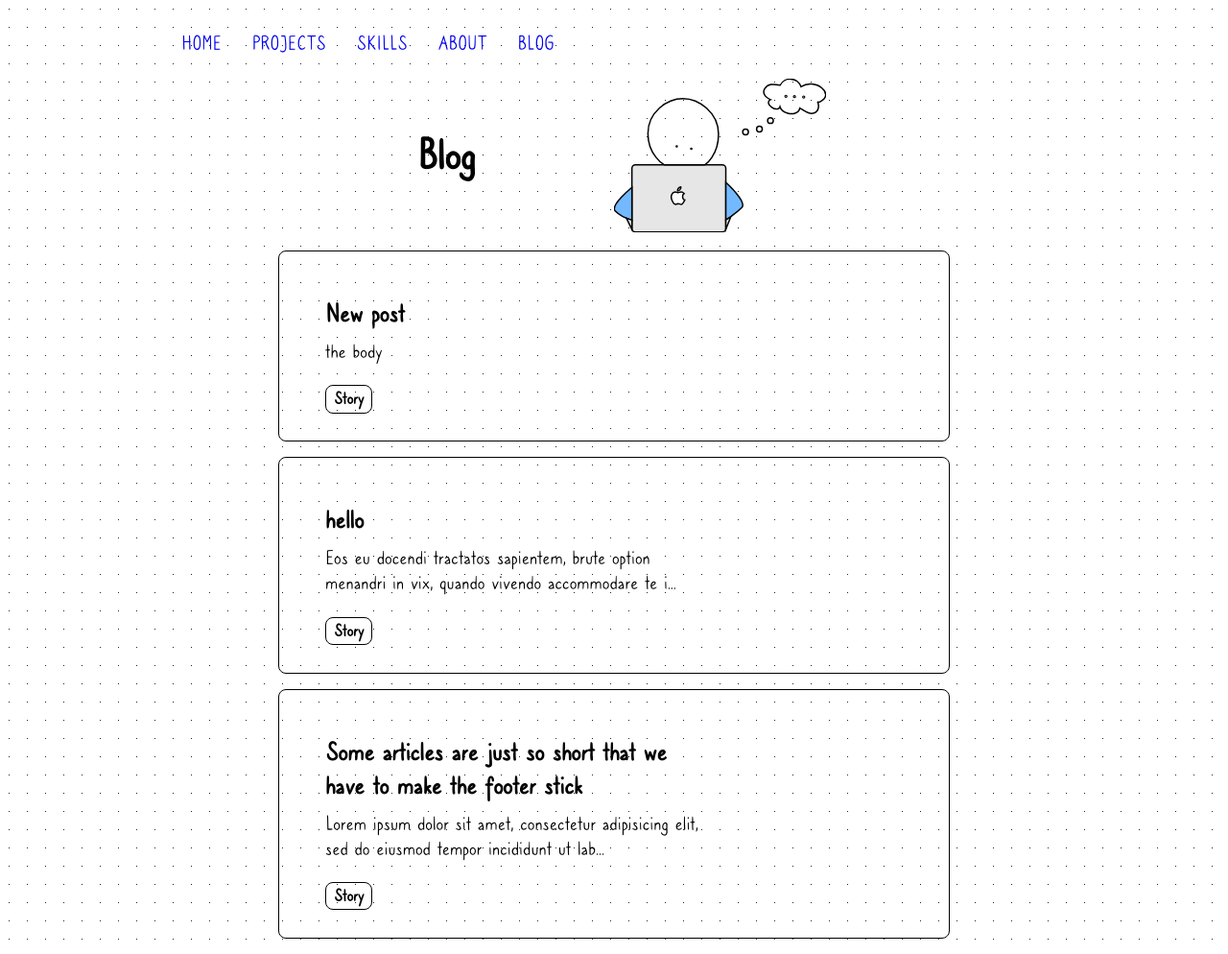
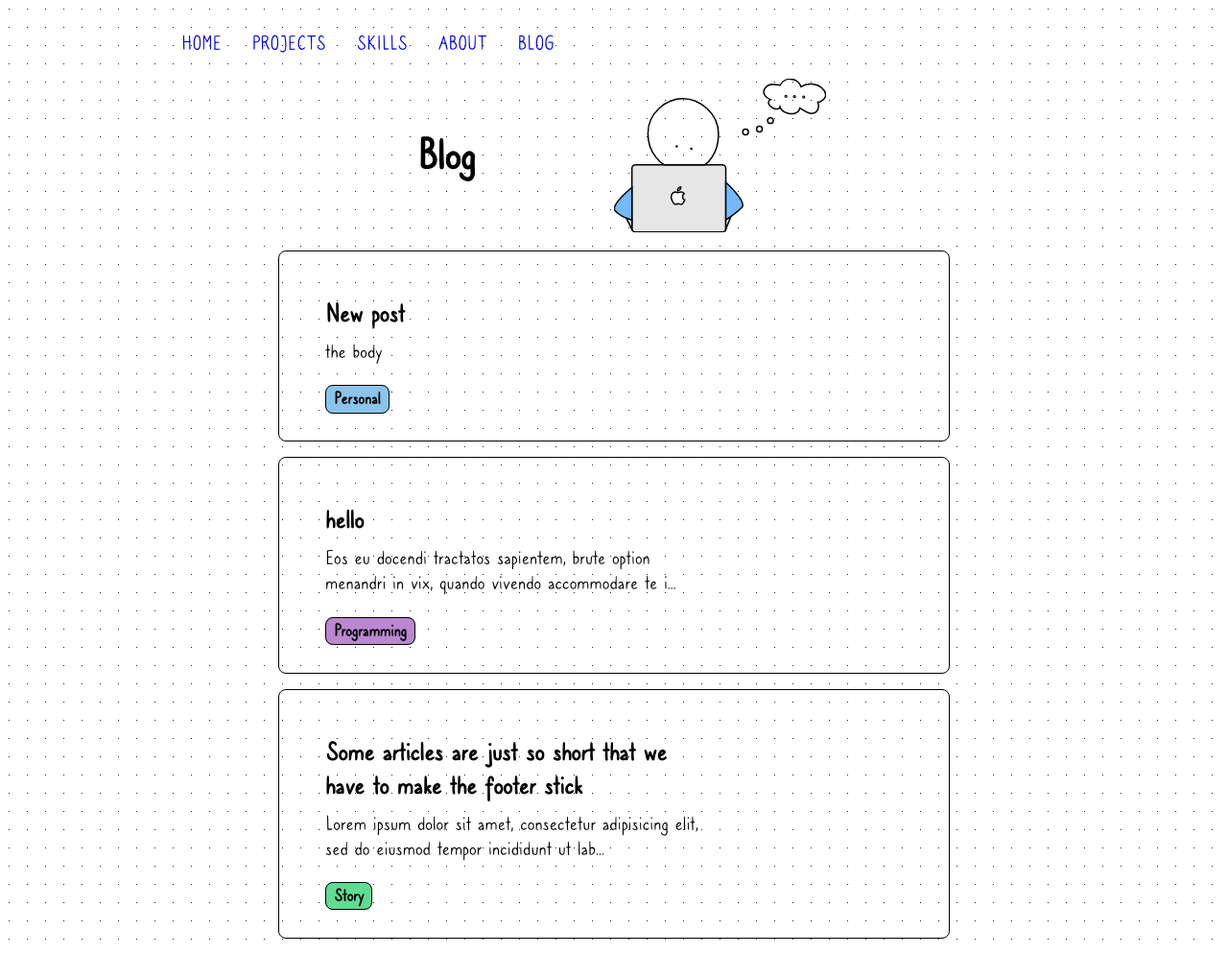
Before and after one commit to kristelfung/bullet-journal, a Jekyll site: the page built from blog.md, in a window 1280 px wide. Shown: the whole page at 96% size. Built offline with Jekyll 4.4.1, drawn with Linux system fonts in a browser that asks for light colours; a script that is not in the unit is left out.

Commit message:
styles for tags

```diff
--- a/_layouts/blog.html
+++ b/_layouts/blog.html
@@ -11,7 +11,7 @@ layout: default
             <a href="{{ post.url }}">
               <h3 class="blog-title">{{ post.title }}</h3>
               <p class="blog-excerpt">{{ post.excerpt | strip_html | strip_newlines | truncate: 100 }}</p>
-              <span class="blog-tag">{{ post.category }}</span>
+              <span class="blog-tag {{ post.category }}">{{ post.category }}</span>
             </a>
           </div>
           <div class="column column--blog-thumbnail">
--- a/_posts/2016-05-20-my-example-post.md
+++ b/_posts/2016-05-20-my-example-post.md
@@ -2,7 +2,7 @@
 layout: post
 title: hello
 date: '2016-05-20T00:00:00+08:00'
-category: Story
+category: Programming
 thumbnail: /images/uploads/1.png
 ---
 
--- a/_posts/2018-07-26-new-post.md
+++ b/_posts/2018-07-26-new-post.md
@@ -2,7 +2,7 @@
 layout: post
 title: New post
 date: '2018-07-26T17:41:56+08:00'
-category: Story
+category: Personal
 thumbnail: /images/uploads/1.png
 ---
 the body
--- a/_sass/base/_variables.scss
+++ b/_sass/base/_variables.scss
@@ -1,2 +1,6 @@
 $medium: 950px;
 $small: 700px;
+
+$tag-purple: lighten(#8e44ad, 20%);
+$tag-green: lighten(#27ae60, 20%);
+$tag-blue: lighten(#3498db, 20%);
--- a/_sass/partials/_blog.scss
+++ b/_sass/partials/_blog.scss
@@ -47,3 +47,15 @@
     padding: 0.2rem 0.5rem;
     font-weight: bold;
 }
+
+.Story {
+    background-color: $tag-green;
+}
+
+.Personal {
+    background-color: $tag-blue;
+}
+
+.Programming {
+    background-color: $tag-purple;
+}
```
